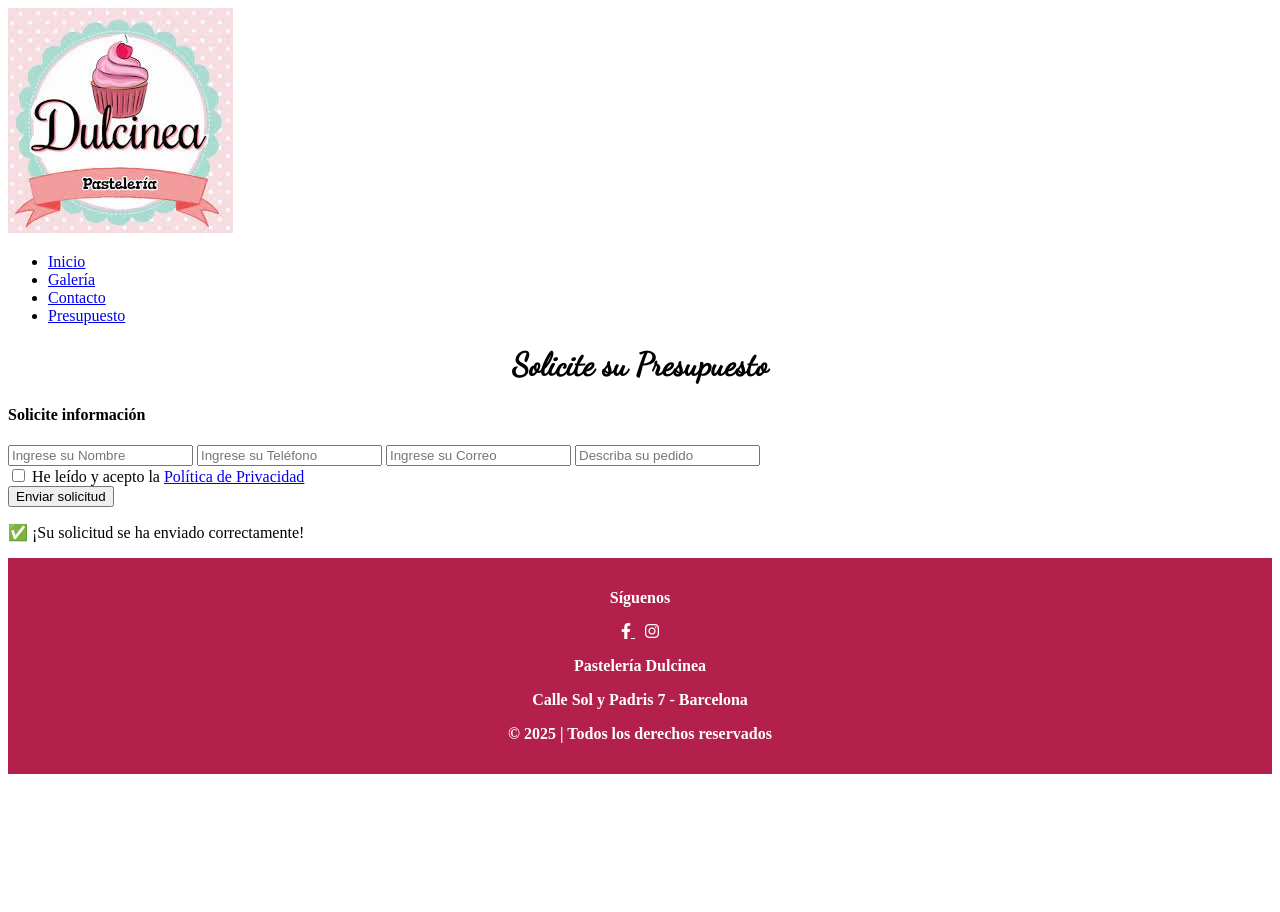
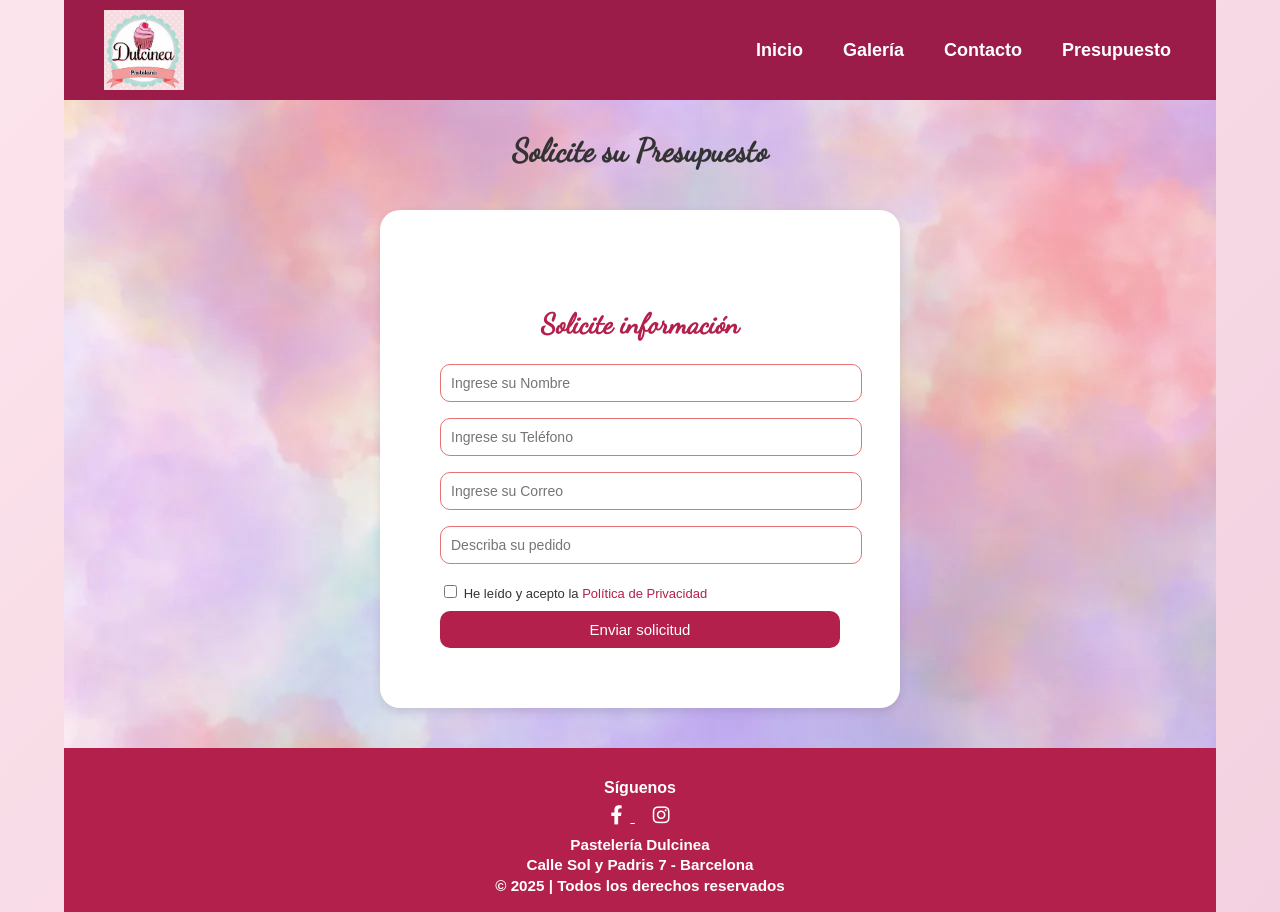
Before and after one commit to lilicode25/lilian_hidalgo1_trabajoHTML, a plain HTML site: page views/presupuesto.html in a window 1280 px wide. Before the commit the page ends 800 px from the top, so only its background shows below. Drawn offline with Linux system fonts and the light colour scheme; the site is published under a folder, as on GitHub Pages, so addresses that start at the root find nothing.

Commit message:
css intento

```diff
--- a/views/contacto.html
+++ b/views/contacto.html
@@ -9,7 +9,7 @@
     <title>Contacto</title>
 
     <!-- CSS CORRECTO -->
-    <link rel="stylesheet" href="/css/estilos.css">
+    <link rel="stylesheet" href="./../css/estilos.css">
 
     <link href="https://fonts.googleapis.com/css2?family=Dancing+Script&display=swap" rel="stylesheet">
     <link rel="stylesheet" href="https://cdnjs.cloudflare.com/ajax/libs/font-awesome/6.2.1/css/all.min.css">
@@ -19,8 +19,8 @@
 
         <header class="header">
             <!-- LOGO con ruta corregida -->
-            <a href="../index.html" class="logo">
-                <img src="../img/logoD.jpeg" alt="logo">
+           <a href="./../index.html" class="logo">
+                <img src="./../img/logoD.jpeg" alt="logo">
             </a>
 
             <nav aria-label="Menú principal">
--- a/views/presupuesto.html
+++ b/views/presupuesto.html
@@ -9,7 +9,7 @@
     <title>Presupuesto</title>
 
     <!-- CSS CORRECTO -->
-    <link rel="stylesheet" href="/css/estilos.css">
+    <link rel="stylesheet" href="./../css/estilos.css">
 
     <link href="https://fonts.googleapis.com/css2?family=Dancing+Script&display=swap" rel="stylesheet">
     <link rel="stylesheet" href="https://cdnjs.cloudflare.com/ajax/libs/font-awesome/6.2.1/css/all.min.css">
@@ -19,8 +19,8 @@
 
         <header class="header">
             <!-- LOGO con ruta corregida -->
-            <a href="index.html" class="logo">
-                <img src="../img/logoD.jpeg" alt="logo">
+            <a href="./../index.html" class="logo">
+                <img src="./../img/logoD.jpeg" alt="logo">
             </a>
 
             <nav>
```
Also changed, not shown: views/galeria.html (+3 -3 lines).
